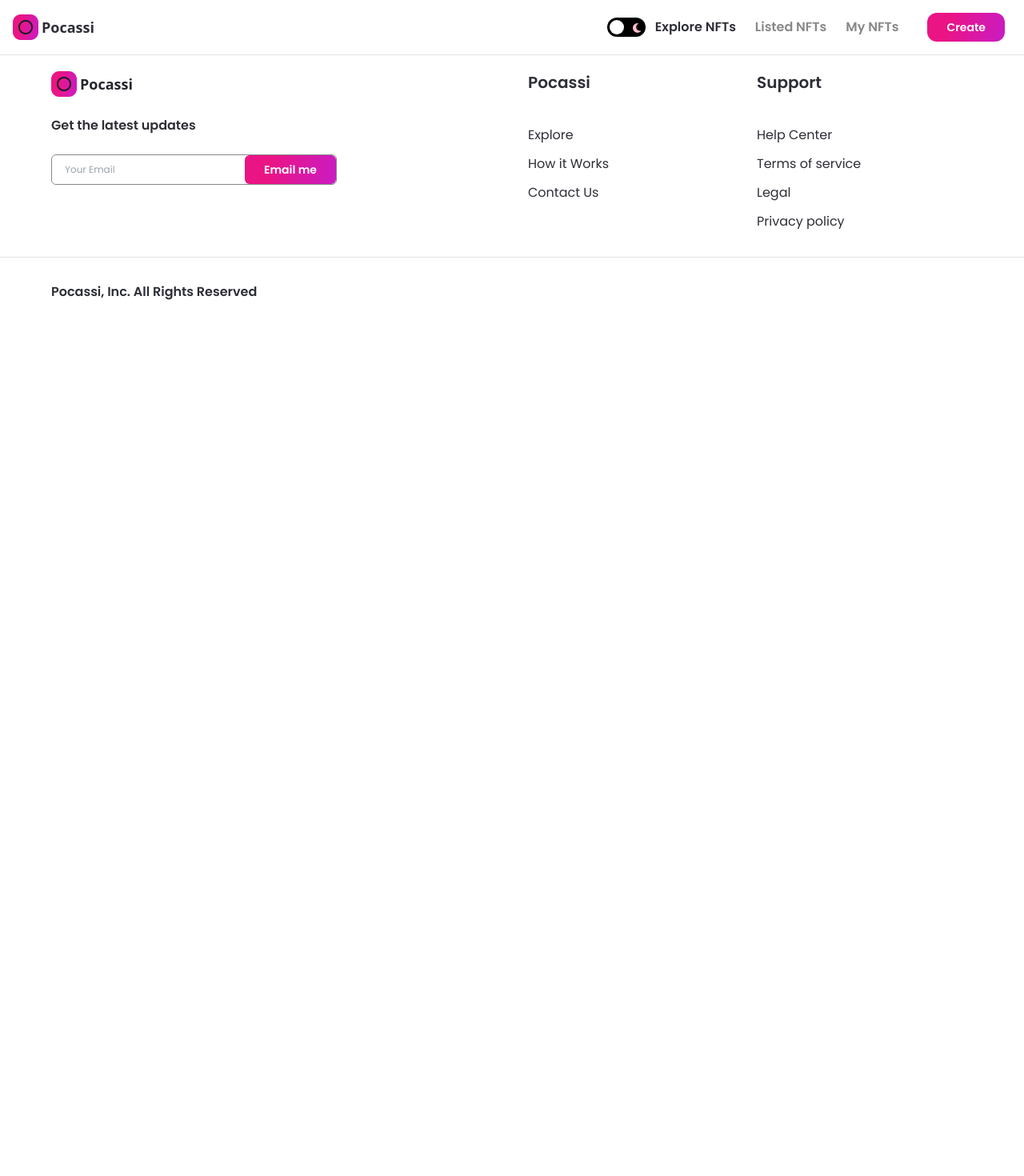
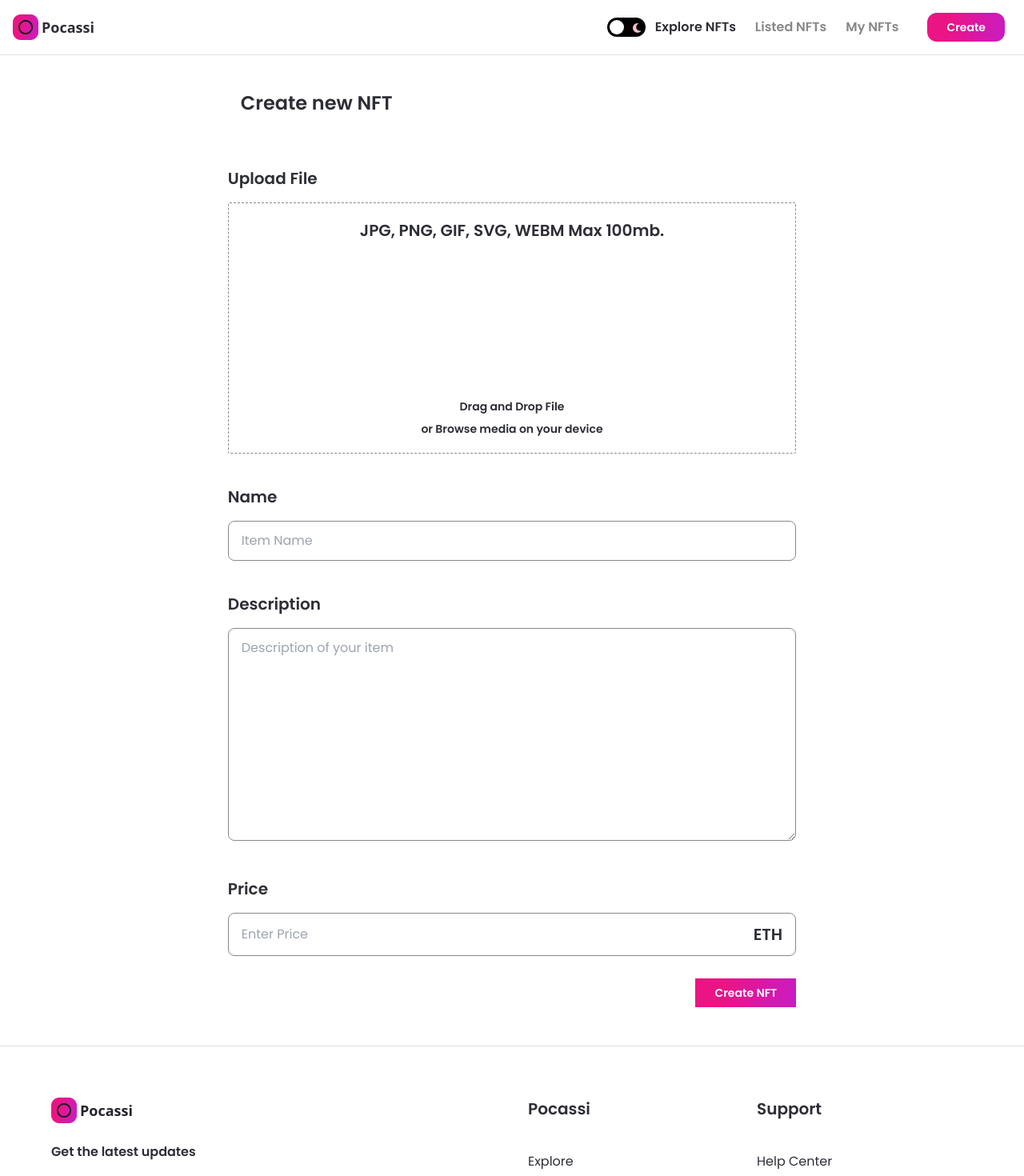
Before and after one commit to baoanh1310/pocassi, a Next.js app: page /create-nft in a window 1280 px wide. Shown: the top 1470 px of the page at 80% size. Before the commit the page ends 800 px from the top, so only its background shows below. Built offline with nearby package versions, Linux system fonts and the light colour scheme.

Commit message:
create NFT form

```diff
--- /dev/null
+++ b/components/Input.jsx
@@ -0,0 +1,31 @@
+import React from 'react';
+
+const Input = ({ inputType, title, placeholder, handleClick }) => (
+  <div className="mt-10 w-full">
+    <p className="font-poppins dark:text-white text-nft-black-1 font-semibold text-xl">{title}</p>
+
+    {inputType === 'number' ? (
+      <div className="dark:bg-nft-black-1 bg-white border dark:border-nft-black-1 border-nft-gray-2 rounded-lg w-full outline-none font-poppins dark:text-white text-nft-gray-2 text-base mt-4 px-4 py-3 flexBetween flex-row">
+        <input
+          type="number"
+          className="flex-1 w-full dark:bg-nft-black-1 bg-white outline-none "
+          placeholder={placeholder}
+          onChange={handleClick}
+        />
+        <p className="font-poppins dark:text-white text-nft-black-1 font-semibold text-xl">ETH</p>
+      </div>
+    )
+      : inputType === 'textarea' ? (
+        <textarea rows={10} className="dark:bg-nft-black-1 bg-white border dark:border-nft-black-1 border-nft-gray-2 rounded-lg w-full outline-none font-poppins dark:text-white text-nft-gray-2 text-base mt-4 px-4 py-3" placeholder={placeholder} onChange={handleClick} />
+      )
+        : (
+          <input
+            className="dark:bg-nft-black-1 bg-white border dark:border-nft-black-1 border-nft-gray-2 rounded-lg w-full outline-none font-poppins dark:text-white text-nft-gray-2 text-base mt-4 px-4 py-3"
+            placeholder={placeholder}
+            onChange={handleClick}
+          />
+        )}
+  </div>
+);
+
+export default Input;
--- a/components/index.js
+++ b/components/index.js
@@ -4,5 +4,6 @@
 import Banner from './Banner';
 import CreatorCard from './CreatorCard';
 import NFTCard from './NFTCard';
+import Input from './Input';
 
-export { Navbar, Footer, Button, Banner, CreatorCard, NFTCard };
+export { Navbar, Footer, Button, Banner, CreatorCard, NFTCard, Input };
--- a/pages/create-nft.js
+++ b/pages/create-nft.js
@@ -1,7 +1,100 @@
-import React from 'react';
+import { useState, useMemo, useCallback, useContext } from 'react';
+import { useRouter } from 'next/router';
+import { useDropzone } from 'react-dropzone';
+import Image from 'next/image';
+import { useTheme } from 'next-themes';
 
-const CreateNFT = () => (
-  <div>CreateNft</div>
-);
+import { Input, Button } from '../components';
+import images from '../assets';
+
+const CreateNFT = () => {
+  const [fileUrl, setFileUrl] = useState(null);
+  const [formInput, setFormInput] = useState({
+    price: '', name: '', description: '',
+  });
+  const { theme } = useTheme();
+
+  const onDrop = useCallback(() => {
+    // upload image to ipfs
+  }, []);
+
+  const { getRootProps, getInputProps, isDragActive, isDragAccept, isDragReject } = useDropzone({
+    onDrop,
+    accept: 'image/*',
+    maxSize: 5000000,
+  });
+
+  const fileStyle = useMemo(() => (
+    `dark:bg-nft-black-1 bg-white border dark:border-white border-nft-gray-2 flex flex-col items-center p-5 rounded-sm border-dashed
+    ${isDragActive ? ' border-file-active' : ''}
+    ${isDragAccept ? ' border-file-accept' : ''}
+    ${isDragReject ? ' border-file-reject' : ''}`
+  ), [isDragActive, isDragAccept, isDragReject]);
+
+  return (
+    <div className="flex justify-center sm:px-4 p-12">
+      <div className="w-3/5 md:w-full">
+        <h1 className="font-poppins dark:text-white text-nft-black-1 text-2xl minlg:text-4xl font-semibold ml-4 xs:ml-0 mt-65">Create new NFT</h1>
+        <div className="mt-16">
+          <p className="font-poppins dark:text-white text-nft-black-1 font-semibold text-xl">Upload File</p>
+          <div className="mt-4">
+            <div {...getRootProps()} className={fileStyle}>
+              <input {...getInputProps()} />
+              <div className="flexCenter flex-col text-center">
+                <p className="font-poppins dark:text-white text-nft-black-1 font-semibold text-xl">JPG, PNG, GIF, SVG, WEBM Max 100mb.</p>
+                <div className="my-12 w-full flex justify-center">
+                  <Image
+                    src={images.upload}
+                    width={100}
+                    height={100}
+                    objectFit="contain"
+                    alt="file upload"
+                    className={theme === 'light' ? 'filter invert' : undefined}
+                  />
+                </div>
+                <p className="font-poppins dark:text-white text-nft-black-1 font-semibold text-sm">Drag and Drop File</p>
+                <p className="font-poppins dark:text-white text-nft-black-1 font-semibold text-sm mt-2">or Browse media on your device</p>
+              </div>
+            </div>
+            {fileUrl && (
+              <aside>
+                <div>
+                  <img src={fileUrl} alt="asset_file" />
+                </div>
+              </aside>
+            )}
+          </div>
+        </div>
+
+        <Input
+          inputType="input"
+          title="Name"
+          placeholder="Item Name"
+          handleClick={(e) => setFormInput({ ...formInput, name: e.target.value })}
+        />
+        <Input
+          inputType="textarea"
+          title="Description"
+          placeholder="Description of your item"
+          handleClick={(e) => setFormInput({ ...formInput, description: e.target.value })}
+        />
+        <Input
+          inputType="number"
+          title="Price"
+          placeholder="Enter Price"
+          handleClick={(e) => setFormInput({ ...formInput, price: e.target.value })}
+        />
+
+        <div className="mt-7 w-full flex justify-end">
+          <Button
+            btnName="Create NFT"
+            className="rounded-xl"
+            handleClick={() => {}}
+          />
+        </div>
+      </div>
+    </div>
+  );
+};
 
 export default CreateNFT;
--- a/pages/index.js
+++ b/pages/index.js
@@ -46,7 +46,6 @@
   });
 
   return (
-    <div>
     <div className="flex justify-center sm:px-4 p-12">
       <div className="w-full minmd:w-4/5">
         <Banner
@@ -122,7 +121,6 @@
         </div>
       </div>
     </div>
-    </div>
   );
 };
 
```
Lines whose indentation alone changed are shown as unchanged.
